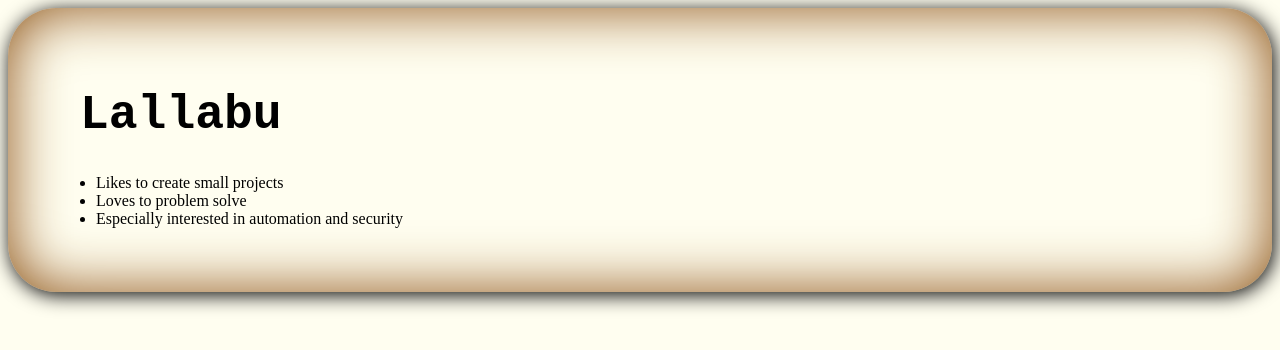
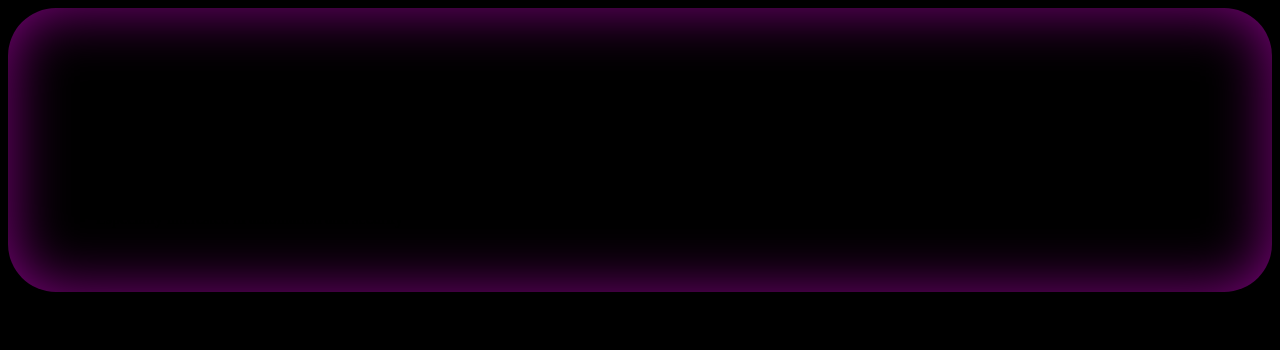
Before and after one commit to Lallabu/lallabu.github.io, a plain HTML site: page index.html in a window 1280 px wide. Drawn offline with Linux system fonts and the light colour scheme.

Commit message:
More style changes

```diff
--- a/style.css
+++ b/style.css
@@ -1,8 +1,8 @@
 body {
     padding: 3em;
     border-radius: 3em;
-    box-shadow: 2px 3px 20px black, 0 0 60px #8a4d0f inset;
-    background-color: #fffef0;
+    box-shadow: 2px 3px 20px black, 0 0 60px purple inset;
+    background-color: black;
     filter: url(#wavy2);
 }
 
```
